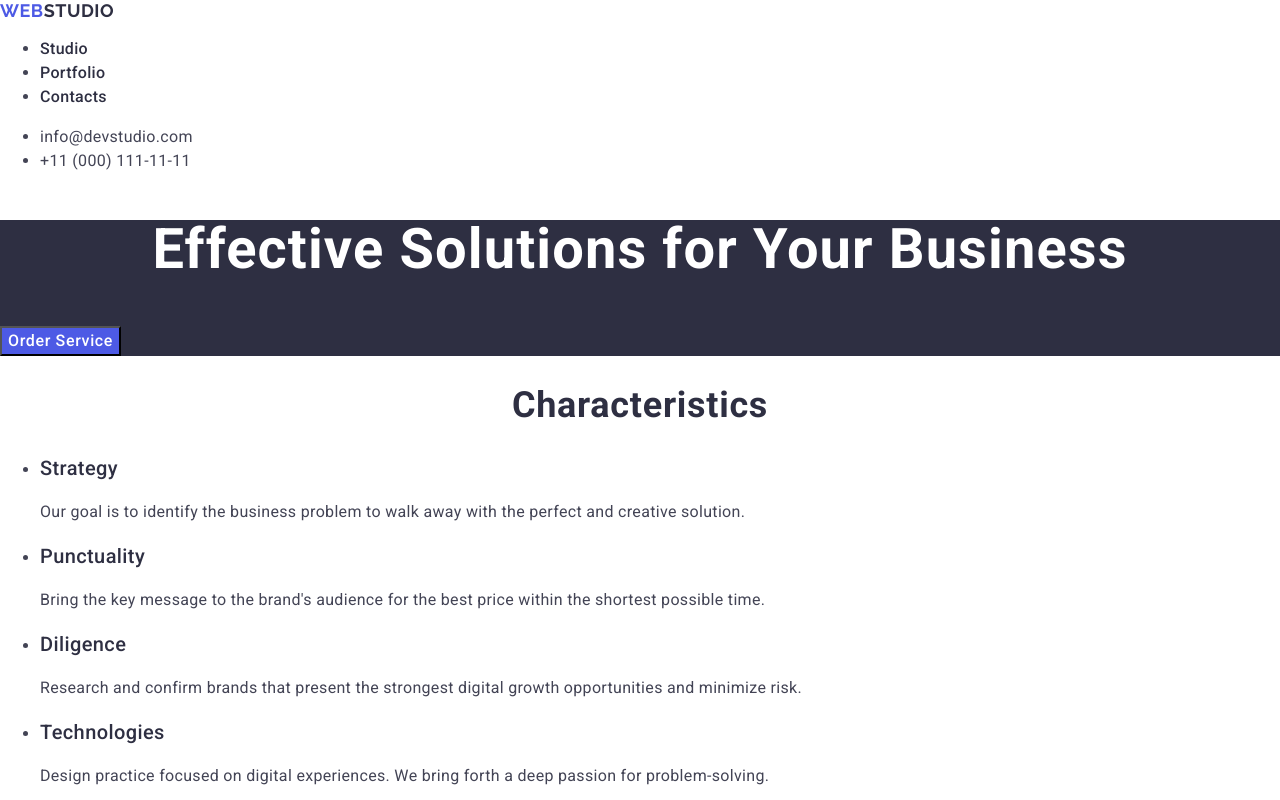
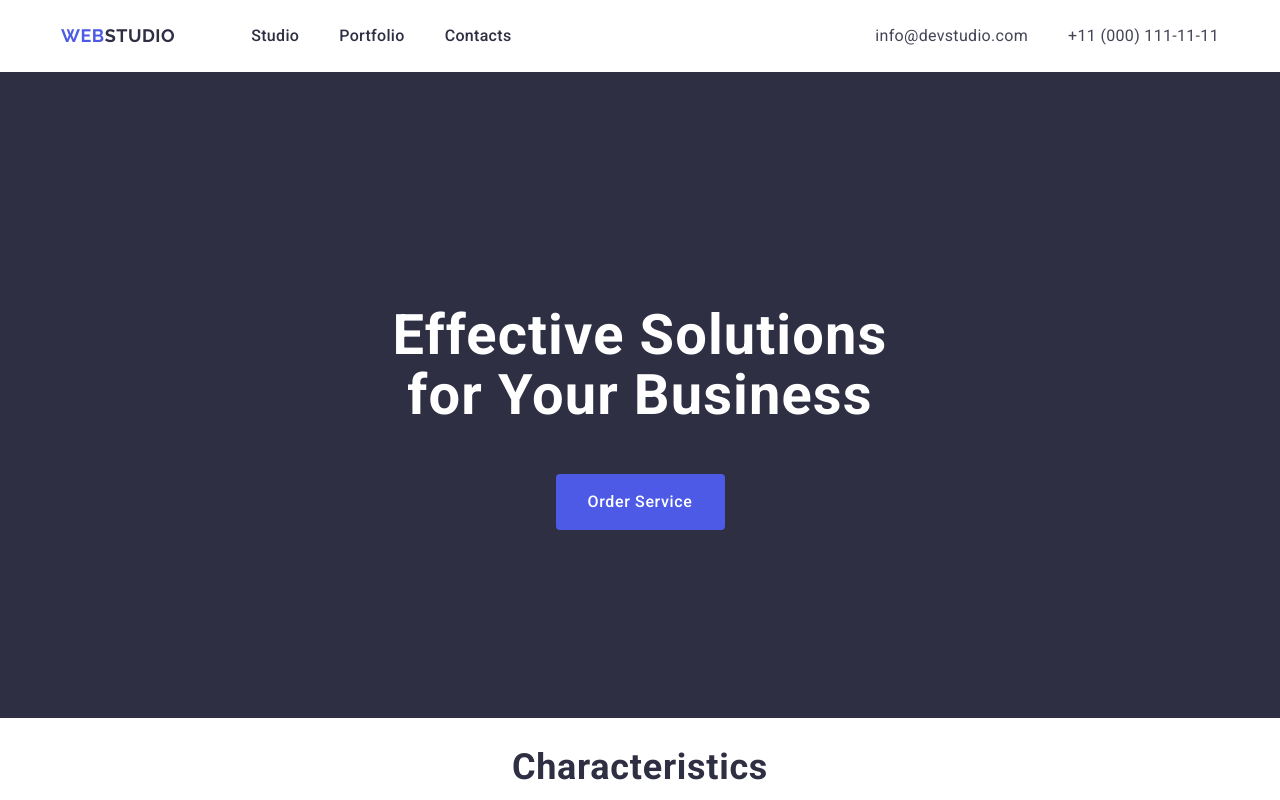
Before and after one commit to Webcio96/goit-markup-hw-03, a plain HTML site: page index.html in a window 1280 px wide. Shown: the top 800 px of the page. Drawn offline with nearby package versions, Linux system fonts and the light colour scheme.

Commit message:
creating

```diff
--- a/css/style.css
+++ b/css/style.css
@@ -3,8 +3,31 @@ body {
   color: #434455;
   background-color: #ffffff;
 }
+ul {
+  list-style-type: none;
+  padding-inline-start: 0px;
+  margin: 0px 0;
+}
 a {
   text-decoration: none;
+}
+.header-rapper {
+  display: flex;
+  justify-content: space-between;
+}
+.box {
+  margin: 0 auto;
+  width: 1158px;
+}
+.menu {
+  display: flex;
+  align-items: center;
+}
+.list-rapper {
+  display: flex;
+  align-items: center;
+  gap: 40px;
+  padding: 24px 0;
 }
 .logo {
   font-family: "Raleway", sans-serif;
@@ -18,6 +41,7 @@ a {
 }
 .studio {
   color: #2e2f42;
+  margin-right: 76px;
 }
 .main-links {
   font-weight: 500;
@@ -35,13 +59,26 @@ a {
 .address {
   font-style: normal;
 }
+.address ul {
+  display: flex;
+  gap: 40px;
+  padding: 24px 0;
+}
 .contact {
   line-height: 1.5;
   letter-spacing: 0.02em;
   color: #434455;
 }
+.banner-box {
+  display: flex;
+  flex-wrap: wrap;
+  flex-direction: column;
+  align-content: center;
+}
 .banner {
   background-color: #2e2f42;
+
+  padding: 188px 0px;
 }
 .banner-h {
   font-size: 56px;
@@ -49,6 +86,8 @@ a {
   text-align: center;
   letter-spacing: 0.02em;
   color: #ffffff;
+  margin-bottom: 48px;
+  max-width: 496px;
 }
 .service-button {
   background-color: #4d5ae5;
@@ -59,6 +98,11 @@ a {
   letter-spacing: 0.04em;
   color: #ffffff;
   cursor: pointer;
+  min-width: 169px;
+  height: 56px;
+  margin: 0px auto;
+  border-radius: 4px;
+  border: none;
 }
 .service-button:hover,
 .service-button:focus {
@@ -71,6 +115,14 @@ a {
   letter-spacing: 0.02em;
   text-transform: capitalize;
   color: #2e2f42;
+}
+.char-list {
+  padding: 122px 0px;
+  display: flex;
+  flex-direction: row;
+  flex-wrap: nowrap;
+  justify-content: center;
+  gap: 24px;
 }
 .char-headings,
 .employee,
--- a/index.html
+++ b/index.html
@@ -25,11 +25,12 @@
   </head>
   <body>
     <header>
-      <nav>
+      <div class="header-rapper box">
+        <nav class="menu">
           <a href="index.html" class="logo web"
             >Web<span class="studio logo">Studio</span></a
           >
-        <ul>
+          <ul class="list-rapper">
             <li><a href="./index.html" class="main-links">Studio</a></li>
             <li><a href="" class="main-links">Portfolio</a></li>
             <li><a href="" class="main-links">Contacts</a></li>
@@ -43,20 +44,25 @@
               >
             </li>
             <li>
-            <a href="tel:+110001111111" class="contact">+11 (000) 111-11-11</a>
+              <a href="tel:+110001111111" class="contact"
+                >+11 (000) 111-11-11</a
+              >
             </li>
           </ul>
         </address>
+      </div>
     </header>
     <main>
       <section class="banner">
+        <div class="box banner-box">
           <h1 class="banner-h">Effective Solutions for Your Business</h1>
           <button type="button" class="service-button">Order Service</button>
+        </div>
       </section>
 
       <section>
         <h2 class="temporary">characteristics</h2>
-        <ul>
+        <ul class="char-list">
           <li>
             <h3 class="char-headings">Strategy</h3>
             <p class="char-paragraph">
```
Lines whose indentation alone changed are shown as unchanged.
